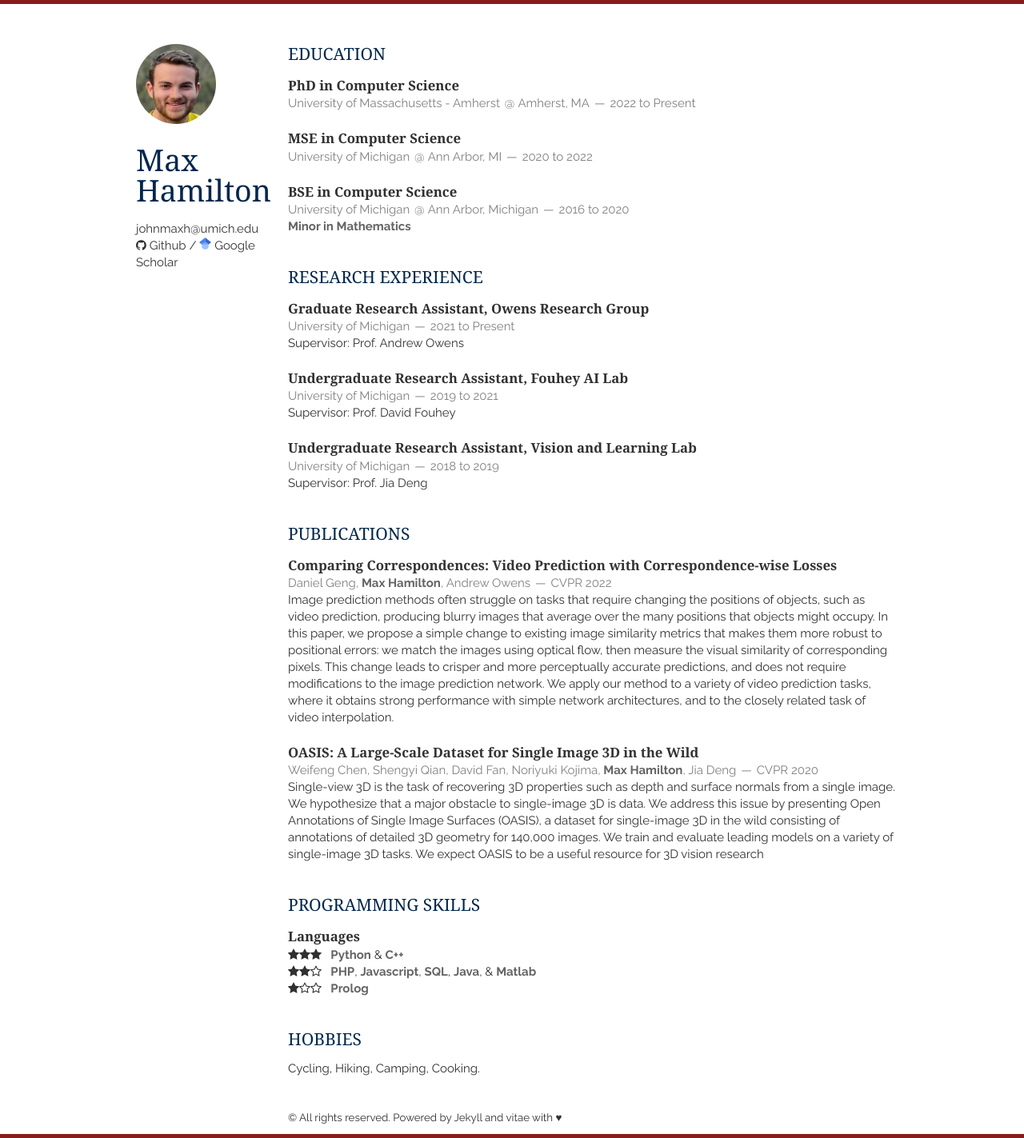
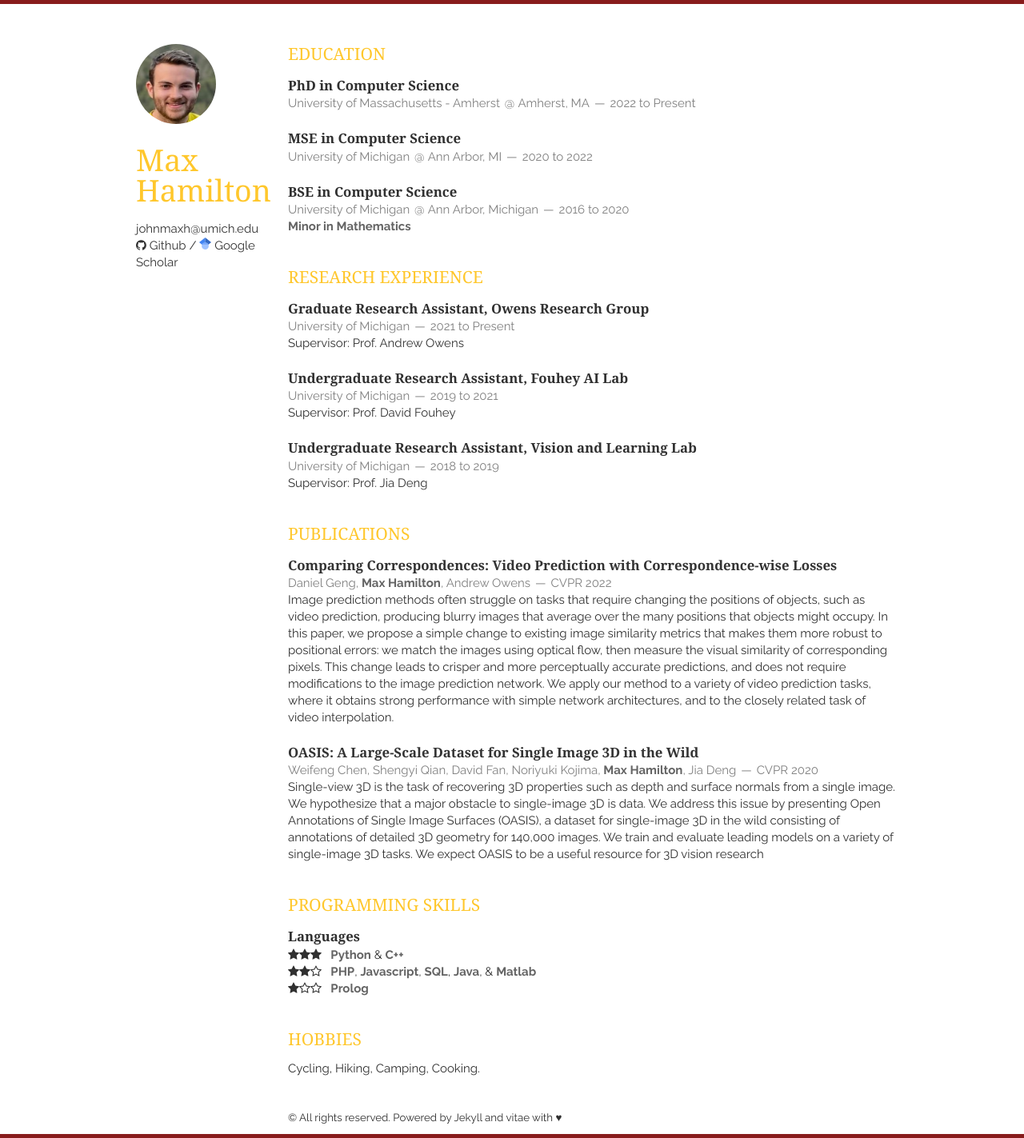
Before and after one commit to johnmaxh/johnmaxh.github.io, a Jekyll site: the page built from index.html, in a window 1280 px wide. Shown: the whole page at 80% size. Built offline with Jekyll 4.4.1, drawn with Linux system fonts in a browser that asks for light colours; nearby versions of some CDN libraries; the list of posts is cut into pages by our own code.

Commit message:
Update layout.css

```diff
--- a/static/css/layout.css
+++ b/static/css/layout.css
@@ -23,7 +23,7 @@ a:visited {
 }
 
 a:hover, a:focus {
-    color: #00274c;
+    color: #ffc72c;
 }
 
 p, address {
@@ -40,7 +40,7 @@ p, address {
 }
 
 header > h1, section > h1 {
-    color: #00274c;
+    color: #ffc72c;
 }
 
 header > h1 {
```
